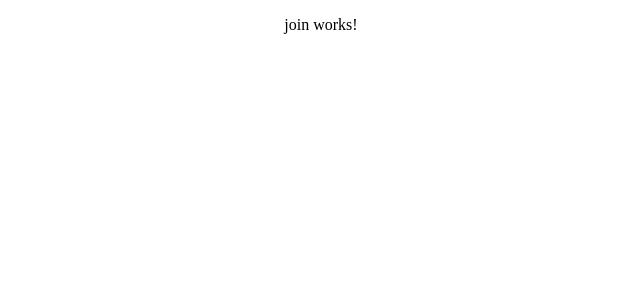
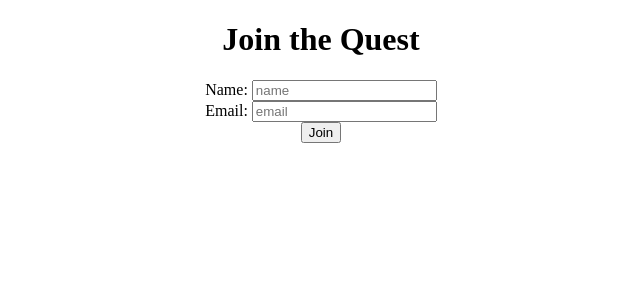
Before and after one commit to versionone/office-quest, an Angular app in the folder client/: page / in a window 1280 px wide. Shown: the top 300 px of the page, without its empty margins (319-959 px from the left). Built offline with nearby package versions, Linux system fonts and the light colour scheme.

Commit message:
Add a quest service to get quests and join a quest, use in join component, and add a post endpoint to api

```diff
--- a/client/src/app/quests/join/join.component.html
+++ b/client/src/app/quests/join/join.component.html
@@ -1,23 +1,15 @@
-<p>
-  join works!
-</p>
-<ul class="quests">
-  <li *ngFor="let quest of quests">
-    <div>{{quest._id}}</div>
-    <div>{{quest.name}}</div>
-    <div>{{quest.organizer_email}}</div>
-    <div>{{quest.base_url}}</div>
-    <div *ngFor="let activity of quest.activities">
-      <div>{{activity.activity_type}}</div>
-      <div>{{activity.start_datetime}}</div>
-      <div>{{activity.completion_type}}</div>
-      <div>{{activity.message}}</div>
-      <div>{{activity.answer}}</div>
-      <div>{{activity.activity_url}}</div>
-      <div>{{activity.answer_url}}</div>
-      <div>{{activity.email.subject}}</div>
-      <div>{{activity.email.message}}</div>
-      <div>{{activity.email.file_path}}</div>
-    </div>
-  </li>
-</ul>
+<div>
+  <h1>Join the Quest</h1>
+  <div>
+    <label>Name:
+      <input [(ngModel)]="name" type="text" placeholder="name">
+    </label>
+  </div>
+  <div>
+    <label>Email:
+      <input [(ngModel)]="email" type="text" placeholder="email">
+    </label>
+  </div>
+  <button id="join" (click)="onJoinClick()">Join</button>
+  <div *ngIf="inputIsValid == false" class="error">You must provide your name and a valid CollabNet email to join</div>
+</div>
--- a/client/src/app/quests/join/join.component.ts
+++ b/client/src/app/quests/join/join.component.ts
@@ -1,26 +1,55 @@
 import { Component, OnInit } from '@angular/core';
 import { QuestService } from '../quest.service';
-import {Quest} from "../quest";
+import { Quest } from '../quest';
+import {packageChunkSort} from "@angular-devkit/build-angular/src/angular-cli-files/utilities/package-chunk-sort";
 
 @Component({
   selector: 'app-join',
   templateUrl: './join.component.html',
   styleUrls: ['./join.component.css'],
-  providers: [QuestService],
+  providers: [
+    QuestService,
+  ],
 })
+
 export class JoinComponent implements OnInit {
-  quests: Quest[];
+
+  protected quests: Quest[];
+  protected name: string = '';
+  protected email: string = '';
+  protected inputIsValid?: boolean = null;
 
   constructor(private questService: QuestService) { }
+
+  private getQuests(): void {
+    this.questService.getQuests()
+      .subscribe(quests => this.quests = quests as Quest[],error => {
+        console.log('error', error)
+      });
+  }
+
+  private isInputValid() {
+    return !!this.name &&
+      (!!this.email && this.email.toLowerCase().includes('@collab.net') && this.email.length > 11);
+  }
+
+  protected onJoinClick() {
+    this.inputIsValid = this.isInputValid();
+    if (!this.inputIsValid) return;
+
+    const postBody = {
+      _id: this.quests[0]._id,
+      name: this.name,
+      email: this.email,
+    };
+
+    this.questService.join(postBody)
+      .subscribe(() => { }, error => {
+        console.log('error', error);
+      })
+  }
 
   ngOnInit() {
     this.getQuests();
   }
-
-  private getQuests() {
-    this.questService.getQuests()
-      .subscribe(quests => this.quests = quests as Quest[],error => {
-        console.log("error", error)
-      });
-  }
 }
--- a/client/src/app/quests/quest.service.ts
+++ b/client/src/app/quests/quest.service.ts
@@ -1,15 +1,23 @@
 import { Injectable } from '@angular/core';
 import { HttpClient } from '@angular/common/http'
+import { Observable } from 'rxjs/internal/Observable';
 
 @Injectable({
   providedIn: 'root'
 })
+
 export class QuestService {
-  private url = "http://localhost:4201/";
+
+  private baseUrl = 'http://localhost:4201/';
+  private joinUrl = this.baseUrl.concat('quest/join');
+  private headers = { headers: {'Content-Type': 'application/json'} };
 
   constructor(private http:HttpClient) { }
 
-  getQuests() {
-    return this.http.get(this.url);
+  public getQuests(): Observable<Object> {
+    return this.http.get(this.baseUrl);
+  }
+  public join(postBody: object) {
+    return this.http.post(this.joinUrl, postBody, this.headers)
   }
 }
```
Also changed, not shown: 2 other files (tests, documents, lock files or other folders).
